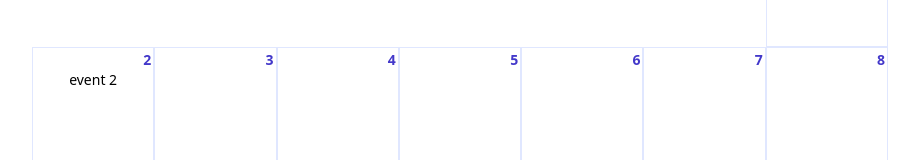
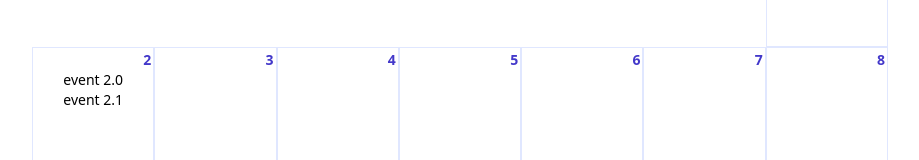
Before and after one commit to Fbasham/next-calendar, a Next.js app: page / in a window 1280 px wide. Shown: the part 192-352 px from the top of the page, without its empty margins (180-1099 px from the left). Built offline with nearby package versions, Linux system fonts and the light colour scheme.

Commit message:
more restructuring

```diff
--- a/components/Calendar.js
+++ b/components/Calendar.js
@@ -21,13 +21,13 @@ function Calendar({ events }) {
     <>
       <div className="flex gap-1 text-sm items-baseline text-indigo-900 mb-2">
         <button
-          className="border border-indigo-500 hover:bg-indigo-200 rounded px-1"
+          className="border border-indigo-500 hover:bg-indigo-800 hover:text-white rounded px-1"
           onClick={() => handleChangeMonth(-1)}
         >
           PREV
         </button>
         <button
-          className="border border-indigo-500 hover:bg-indigo-200 rounded px-1 mr-2"
+          className="border border-indigo-500 hover:bg-indigo-800 hover:text-white rounded px-1 mr-2"
           onClick={() => handleChangeMonth(1)}
         >
           NEXT
@@ -37,7 +37,7 @@ function Calendar({ events }) {
         </span>
         <button
           value={0}
-          className={`border border-indigo-500 hover:bg-indigo-200 rounded px-1 ml-auto ${
+          className={`border border-indigo-500 hover:bg-indigo-800 hover:text-white rounded px-1 ml-auto ${
             view == 0 ? "bg-indigo-700 text-white" : ""
           }`}
           onClick={handleViewClick}
@@ -46,7 +46,7 @@ function Calendar({ events }) {
         </button>
         <button
           value={1}
-          className={`border border-indigo-500 hover:bg-indigo-200 rounded px-1 ${
+          className={`border border-indigo-500 hover:bg-indigo-800 hover:text-white rounded px-1 ${
             view == 1 ? "bg-indigo-700 text-white" : ""
           }`}
           onClick={handleViewClick}
@@ -54,7 +54,11 @@ function Calendar({ events }) {
           LIST
         </button>
       </div>
-      <div className="grid grid-cols-7 border-t border-l font-bold text-sm text-indigo-900 bg-indigo-50">
+      <div
+        className={`grid grid-cols-7 border-t border-l font-bold text-sm text-indigo-900 bg-indigo-50 ${
+          view == 1 ? "hidden" : ""
+        }`}
+      >
         <div className="py-1 pl-2 border-r border-b">SUN</div>
         <div className="py-1 pl-2 border-r border-b">MON</div>
         <div className="py-1 pl-2 border-r border-b">TUE</div>
@@ -63,26 +67,52 @@ function Calendar({ events }) {
         <div className="py-1 pl-2 border-r border-b">FRI</div>
         <div className="py-1 pl-2 border-r">SAT</div>
       </div>
-      <div className="grid grid-cols-7 h-screen text-sm">
+      <div
+        className={`${
+          view == 0 ? "grid grid-cols-7 h-screen text-sm" : "block"
+        }`}
+      >
         {dateArr.map((day, i) => (
           <div
             key={i}
-            className={`flex flex-col p-[2px] ${
-              day
-                ? "border border-indigo-100 hover:bg-indigo-100 duration-100"
+            className={
+              view == 0
+                ? `flex flex-col p-[2px] ${
+                    day
+                      ? "border border-indigo-100 hover:bg-indigo-100 duration-100"
+                      : ""
+                  }`
+                : day
+                ? "border min-h-[6rem]"
                 : ""
-            }`}
+            }
           >
-            <div className="text-end text-indigo-700 font-bold">
+            <div
+              className={
+                day
+                  ? view == 0
+                    ? "text-end text-indigo-700 font-bold"
+                    : "bg-indigo-500 text-white font-bold px-2 h-8 flex items-center justify-center"
+                  : ""
+              }
+            >
               {day?.getDate()}
             </div>
             {day && (
-              <div className="grow basis-1 max-h-10 text-center overflow-hidden">
-                {
-                  events.find(
-                    (e) => new Date(e.date).getTime() === day.getTime()
-                  )?.event
+              <div
+                className={
+                  view == 0
+                    ? "grow basis-1 max-h-10 text-center overflow-hidden"
+                    : "text-center min-h-full py-1"
                 }
+              >
+                {events
+                  .filter((e) => new Date(e.date).getTime() === day.getTime())
+                  .map((e) => (
+                    <ul>
+                      <li>{e.event}</li>
+                    </ul>
+                  ))}
               </div>
             )}
           </div>
--- a/pages/index.js
+++ b/pages/index.js
@@ -11,7 +11,10 @@ export default function Index({ events }) {
 export async function getStaticProps() {
   let events = [
     { date: new Date(2022, 9, 1), event: "event 1" },
-    { date: new Date(2022, 9, 2), event: "event 2" },
+    { date: new Date(2022, 9, 2), event: "event 2.0" },
+    { date: new Date(2022, 9, 2), event: "event 2.1" },
+    { date: new Date(2022, 9, 2), event: "event 2.2" },
+    { date: new Date(2022, 9, 2), event: "event 2.3" },
     {
       date: new Date(2022, 9, 17),
       event: "event with long text to test wrapping blah blah blah blah blah ",
```
